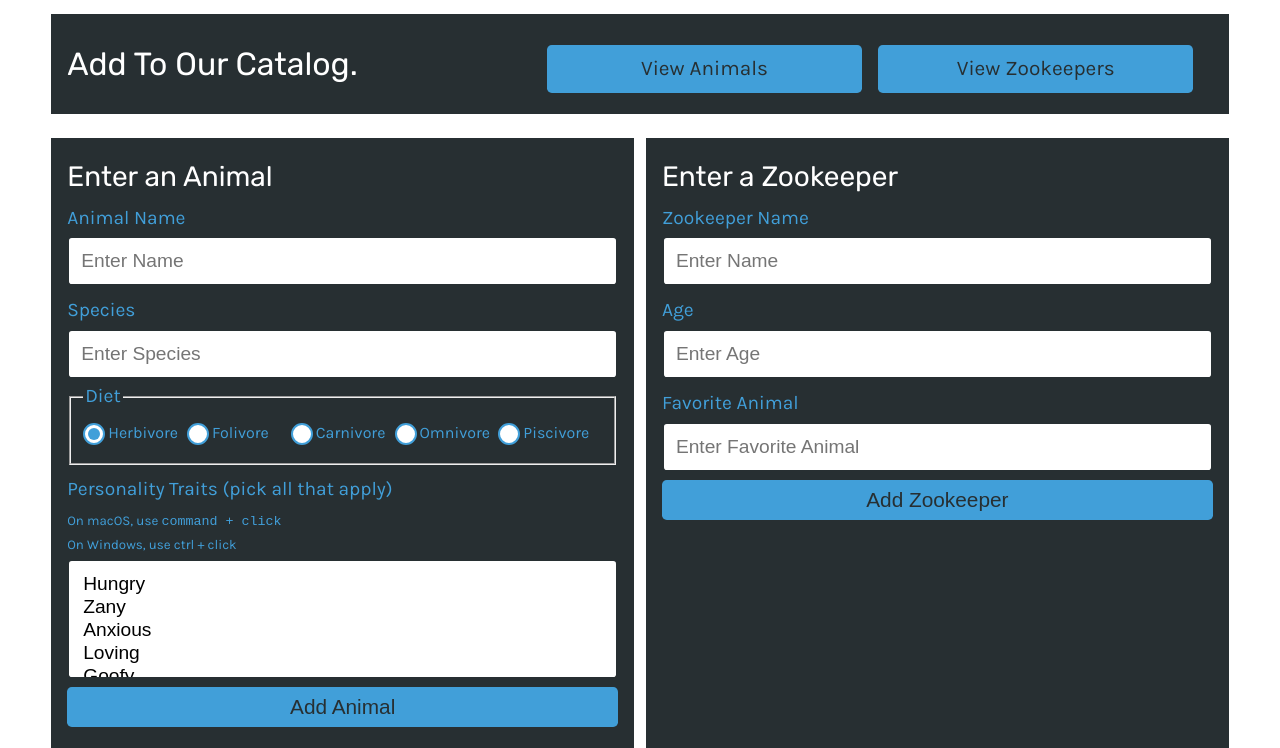
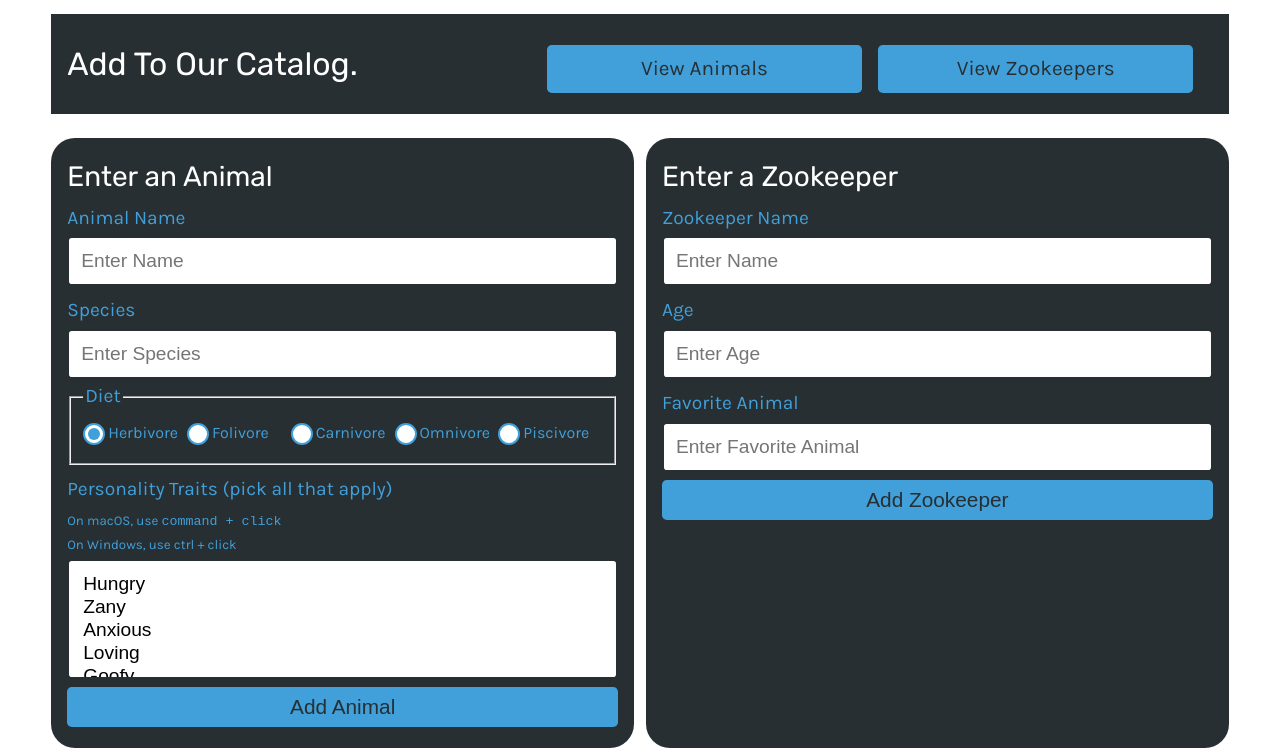
Before and after one commit to jwilferd10/Zookeepr, a website: page public/index.html in a window 1280 px wide. Shown: the part 321-1069 px from the top of the page. Drawn offline with Linux system fonts and the light colour scheme.

Commit message:
Created a new class called page-card that targets all the featured elements on the page. It rounds the border-radius currently

```diff
--- a/public/assets/css/style.css
+++ b/public/assets/css/style.css
@@ -103,6 +103,10 @@ nav a:hover {
   font-size: 1rem;
   font-style: italic;
   color: var(--light);
+}
+
+.page-card {
+  border-radius: 1.5rem;
 }
 
 .btn {
--- a/public/index.html
+++ b/public/index.html
@@ -41,7 +41,7 @@
 
     <section class="my-4 flex-row justify-space-between">
       <!-- Create an Animal -->
-      <article class="col-12 col-lg-6 bg-dark p-3 mb-3">
+      <article class="page-card col-12 col-lg-6 bg-dark p-3 mb-3">
         <h3 class="text-light">Enter an Animal</h3>
         <form id="animal-form">
           <!-- Animal Name -->
@@ -99,7 +99,7 @@
       </article>
 
       <!-- Create a Zookeeper -->
-      <article class="col-12 col-lg-6 bg-dark p-3 mb-3">
+      <article class="page-card col-12 col-lg-6 bg-dark p-3 mb-3">
         <h3 class="text-light">Enter a Zookeeper</h3>
         <form id="zookeeper-form">
           <!-- Enter Name -->
```
